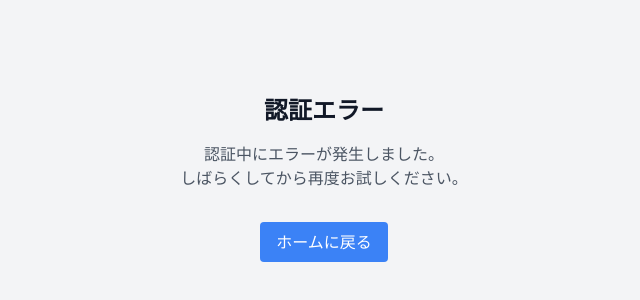
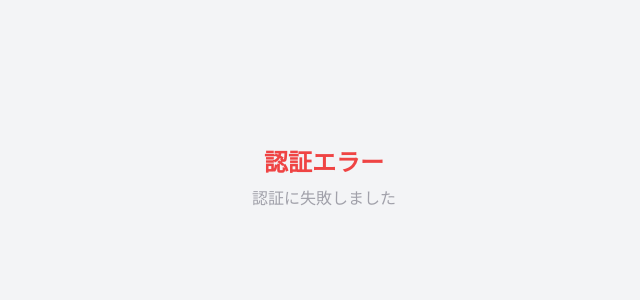
Before and after one commit to Chihiro-Kimura/ai-task-manager, a Next.js app: page /auth/error in a window 1280 px wide. Shown: the part 222-522 px from the top of the page, without its empty margins (316-956 px from the left). Built offline with nearby package versions, Linux system fonts and the light colour scheme.

Commit message:
認証エラーページの実装
- Suspenseを使用して認証エラーページを実装
- useSearchParamsのクライアントサイドレンダリング対応
- エラーメッセージの動的表示機能を追加

```diff
--- a/app/auth/error/page.tsx
+++ b/app/auth/error/page.tsx
@@ -1,30 +1,10 @@
-'use client';
+import { Suspense } from 'react';
+import ErrorPage from '@/components/ErrorPage';
 
-import { useSearchParams } from 'next/navigation';
-import Link from 'next/link';
 export default function AuthError() {
-  const searchParams = useSearchParams();
-  const error = searchParams.get('error');
-
   return (
-    <div className="min-h-screen flex flex-col items-center justify-center p-4">
-      <div className="text-center space-y-4">
-        <h1 className="text-2xl font-bold">認証エラー</h1>
-        <p className="text-gray-600">
-          認証中にエラーが発生しました。
-          <br />
-          しばらくしてから再度お試しください。
-        </p>
-        <div className="text-sm text-gray-500">
-          {error && `エラー: ${error}`}
-        </div>
-        <Link
-          href="/"
-          className="inline-block px-4 py-2 bg-blue-500 text-white rounded hover:bg-blue-600"
-        >
-          ホームに戻る
-        </Link>
-      </div>
-    </div>
+    <Suspense fallback={<div>Loading...</div>}>
+      <ErrorPage />
+    </Suspense>
   );
 }
--- /dev/null
+++ b/components/ErrorPage.tsx
@@ -0,0 +1,15 @@
+'use client';
+
+import { useSearchParams } from 'next/navigation';
+
+export default function ErrorPage() {
+  const searchParams = useSearchParams();
+  const error = searchParams.get('error');
+
+  return (
+    <div className="flex flex-col items-center justify-center min-h-screen">
+      <h1 className="text-2xl font-bold text-red-500">認証エラー</h1>
+      <p className="mt-2 text-zinc-400">{error || '認証に失敗しました'}</p>
+    </div>
+  );
+}
```
